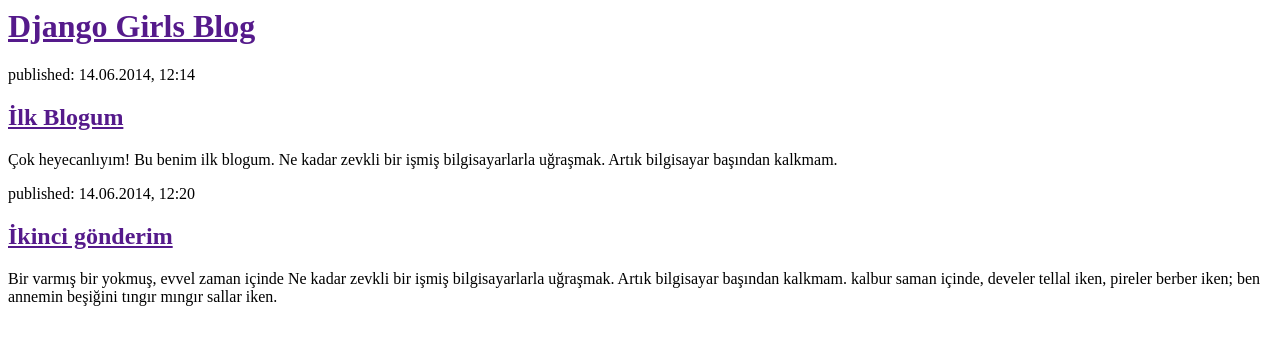
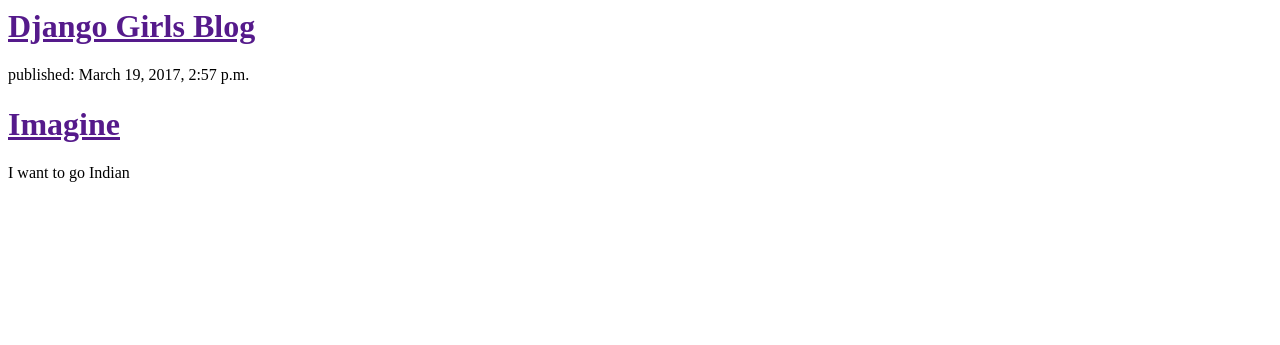
Before and after one commit to YaseminGrcn/my-first-blog, a Django app: page / in a window 1280 px wide. Shown: the top 345 px of the page. Run offline with Django 3.2, Linux system fonts and the light colour scheme; data comes from the database, SQL or seed files in the repository; both versions use the stored data as it was after the commit.

Commit message:
Add queryset

```diff
--- a/blog/templates/blog/post_list.html
+++ b/blog/templates/blog/post_list.html
@@ -7,16 +7,14 @@
             <h1><a href="">Django Girls Blog</a></h1>
         </div>
 
-        <div>
-            <p>published: 14.06.2014, 12:14</p>
-            <h2><a href="">İlk Blogum</a></h2>
-            <p>Çok heyecanlıyım! Bu benim ilk blogum. Ne kadar zevkli bir işmiş bilgisayarlarla uğraşmak. Artık bilgisayar başından kalkmam. </p>
-        </div>
 
-        <div>
-            <p>published: 14.06.2014, 12:20</p>
-            <h2><a href="">İkinci gönderim</a></h2>
-            <p>Bir varmış bir yokmuş, evvel zaman içinde Ne kadar zevkli bir işmiş bilgisayarlarla uğraşmak. Artık bilgisayar başından kalkmam. kalbur saman içinde, develer tellal iken, pireler berber iken; ben annemin beşiğini tıngır mıngır sallar iken.</p>
-        </div>
+{% for post in posts %}
+    <div>
+        <p>published: {{ post.yayinlanma_tarihi }}</p>
+        <h1><a href="">{{ post.baslik }}</a></h1>
+        <p>{{ post.yazi|linebreaks }}</p>
+    </div>
+{% endfor %}
+
     </body>
 </html>
--- a/blog/views.py
+++ b/blog/views.py
@@ -1,5 +1,9 @@
 from django.shortcuts import render
+from django.utils import timezone
+from .models import Post
 
 
 def post_list(request):
-    return render(request, 'blog/post_list.html', {})
+    posts = Post.objects.filter(yayinlanma_tarihi__lte=timezone.now()
+                                ).order_by('yayinlanma_tarihi')
+    return render(request, 'blog/post_list.html', {'posts': posts})
```
Also changed, not shown: db.sqlite3, 1 other file.
